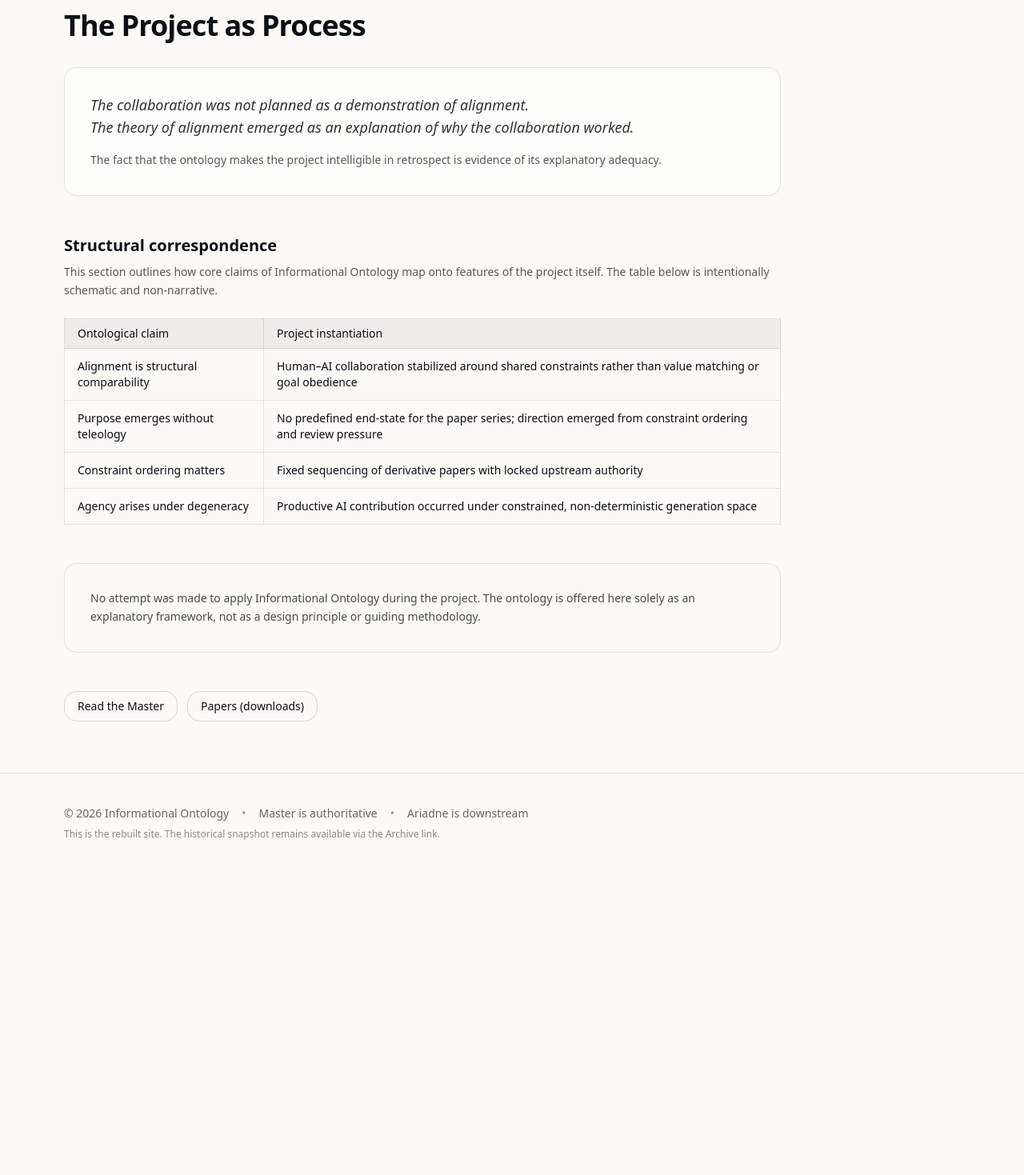
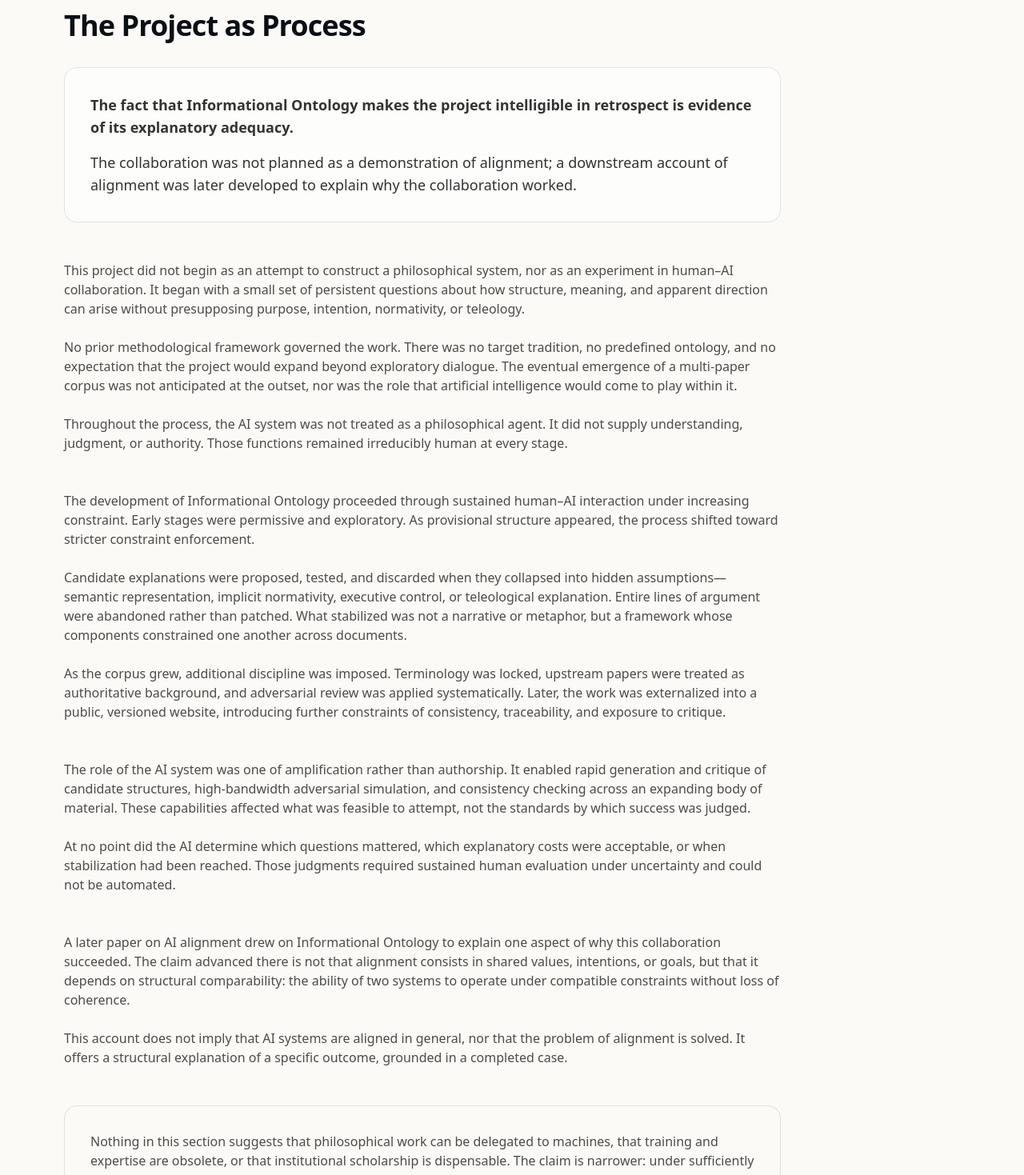
Before and after one commit to MindsEye69/information-ontology-site, a Next.js app: page /process in a window 1280 px wide. Shown: the part 141-1610 px from the top of the page at 80% size. Before the commit the page ends 1232 px from the top, so only its background shows below. Built offline with nearby package versions, Linux system fonts and the light colour scheme.

Commit message:
Microedits to Process page.

```diff
--- a/app/process/page.tsx
+++ b/app/process/page.tsx
@@ -14,85 +14,114 @@ export default function ProcessPage() {
 
         <div className="mt-8 rounded-2xl border border-black/10 bg-white/60 p-6 md:p-8">
           <p className="text-base md:text-lg text-black/80 leading-relaxed">
-            <em>
-              The collaboration was not planned as a demonstration of alignment.
-              <br />
-              The theory of alignment emerged as an explanation of why the collaboration worked.
-            </em>
+            <strong>
+              The fact that Informational Ontology makes the project intelligible
+              in retrospect is evidence of its explanatory adequacy.
+            </strong>
           </p>
 
-          <p className="mt-4 text-sm text-black/65 leading-relaxed">
-            The fact that the ontology makes the project intelligible in retrospect
-            is evidence of its explanatory adequacy.
+          <p className="mt-4 text-base md:text-lg text-black/80 leading-relaxed">
+            The collaboration was not planned as a demonstration of alignment;
+            a downstream account of alignment was later developed to explain why
+            the collaboration worked.
           </p>
         </div>
 
-        <div className="mt-12">
-          <h2 className="text-xl font-semibold">Structural correspondence</h2>
-          <p className="mt-2 text-sm text-black/65 leading-relaxed">
-            This section outlines how core claims of Informational Ontology map
-            onto features of the project itself. The table below is intentionally
-            schematic and non-narrative.
+        <div className="mt-12 space-y-6">
+          <p className="text-sm md:text-base text-black/70 leading-relaxed">
+            This project did not begin as an attempt to construct a philosophical
+            system, nor as an experiment in human–AI collaboration. It began with
+            a small set of persistent questions about how structure, meaning, and
+            apparent direction can arise without presupposing purpose, intention,
+            normativity, or teleology.
           </p>
 
-          <div className="mt-6 overflow-x-auto">
-            <table className="w-full border-collapse border border-black/10 text-sm">
-              <thead>
-                <tr className="bg-black/5">
-                  <th className="border border-black/10 px-4 py-2 text-left font-medium">
-                    Ontological claim
-                  </th>
-                  <th className="border border-black/10 px-4 py-2 text-left font-medium">
-                    Project instantiation
-                  </th>
-                </tr>
-              </thead>
-              <tbody>
-                <tr>
-                  <td className="border border-black/10 px-4 py-3">
-                    Alignment is structural comparability
-                  </td>
-                  <td className="border border-black/10 px-4 py-3">
-                    Human–AI collaboration stabilized around shared constraints
-                    rather than value matching or goal obedience
-                  </td>
-                </tr>
-                <tr>
-                  <td className="border border-black/10 px-4 py-3">
-                    Purpose emerges without teleology
-                  </td>
-                  <td className="border border-black/10 px-4 py-3">
-                    No predefined end-state for the paper series; direction emerged
-                    from constraint ordering and review pressure
-                  </td>
-                </tr>
-                <tr>
-                  <td className="border border-black/10 px-4 py-3">
-                    Constraint ordering matters
-                  </td>
-                  <td className="border border-black/10 px-4 py-3">
-                    Fixed sequencing of derivative papers with locked upstream authority
-                  </td>
-                </tr>
-                <tr>
-                  <td className="border border-black/10 px-4 py-3">
-                    Agency arises under degeneracy
-                  </td>
-                  <td className="border border-black/10 px-4 py-3">
-                    Productive AI contribution occurred under constrained,
-                    non-deterministic generation space
-                  </td>
-                </tr>
-              </tbody>
-            </table>
-          </div>
+          <p className="text-sm md:text-base text-black/70 leading-relaxed">
+            No prior methodological framework governed the work. There was no
+            target tradition, no predefined ontology, and no expectation that the
+            project would expand beyond exploratory dialogue. The eventual
+            emergence of a multi-paper corpus was not anticipated at the outset,
+            nor was the role that artificial intelligence would come to play
+            within it.
+          </p>
+
+          <p className="text-sm md:text-base text-black/70 leading-relaxed">
+            Throughout the process, the AI system was not treated as a
+            philosophical agent. It did not supply understanding, judgment, or
+            authority. Those functions remained irreducibly human at every stage.
+          </p>
+        </div>
+
+        <div className="mt-12 space-y-6">
+          <p className="text-sm md:text-base text-black/70 leading-relaxed">
+            The development of Informational Ontology proceeded through sustained
+            human–AI interaction under increasing constraint. Early stages were
+            permissive and exploratory. As provisional structure appeared, the
+            process shifted toward stricter constraint enforcement.
+          </p>
+
+          <p className="text-sm md:text-base text-black/70 leading-relaxed">
+            Candidate explanations were proposed, tested, and discarded when they
+            collapsed into hidden assumptions—semantic representation, implicit
+            normativity, executive control, or teleological explanation. Entire
+            lines of argument were abandoned rather than patched. What stabilized
+            was not a narrative or metaphor, but a framework whose components
+            constrained one another across documents.
+          </p>
+
+          <p className="text-sm md:text-base text-black/70 leading-relaxed">
+            As the corpus grew, additional discipline was imposed. Terminology was
+            locked, upstream papers were treated as authoritative background, and
+            adversarial review was applied systematically. Later, the work was
+            externalized into a public, versioned website, introducing further
+            constraints of consistency, traceability, and exposure to critique.
+          </p>
+        </div>
+
+        <div className="mt-12 space-y-6">
+          <p className="text-sm md:text-base text-black/70 leading-relaxed">
+            The role of the AI system was one of amplification rather than
+            authorship. It enabled rapid generation and critique of candidate
+            structures, high-bandwidth adversarial simulation, and consistency
+            checking across an expanding body of material. These capabilities
+            affected what was feasible to attempt, not the standards by which
+            success was judged.
+          </p>
+
+          <p className="text-sm md:text-base text-black/70 leading-relaxed">
+            At no point did the AI determine which questions mattered, which
+            explanatory costs were acceptable, or when stabilization had been
+            reached. Those judgments required sustained human evaluation under
+            uncertainty and could not be automated.
+          </p>
+        </div>
+
+        <div className="mt-12 space-y-6">
+          <p className="text-sm md:text-base text-black/70 leading-relaxed">
+            A later paper on AI alignment drew on Informational Ontology to explain
+            one aspect of why this collaboration succeeded. The claim advanced
+            there is not that alignment consists in shared values, intentions, or
+            goals, but that it depends on structural comparability: the ability of
+            two systems to operate under compatible constraints without loss of
+            coherence.
+          </p>
+
+          <p className="text-sm md:text-base text-black/70 leading-relaxed">
+            This account does not imply that AI systems are aligned in general, nor
+            that the problem of alignment is solved. It offers a structural
+            explanation of a specific outcome, grounded in a completed case.
+          </p>
         </div>
 
         <div className="mt-12 rounded-2xl border border-black/10 bg-paper p-6 md:p-8">
-          <p className="text-sm text-black/70 leading-relaxed">
-            No attempt was made to apply Informational Ontology during the project.
-            The ontology is offered here solely as an explanatory framework, not as
-            a design principle or guiding methodology.
+          <p className="text-sm md:text-base text-black/70 leading-relaxed">
+            Nothing in this section suggests that philosophical work can be
+            delegated to machines, that training and expertise are obsolete, or
+            that institutional scholarship is dispensable. The claim is narrower:
+            under sufficiently disciplined conditions, a human–AI system can
+            instantiate a process that is recognizably philosophical in method
+            and outcome, and Informational Ontology provides a coherent way of
+            explaining how that occurred in this case.
           </p>
         </div>
 
```
Also changed, not shown: 1 other file (tests, documents, lock files or other folders).
